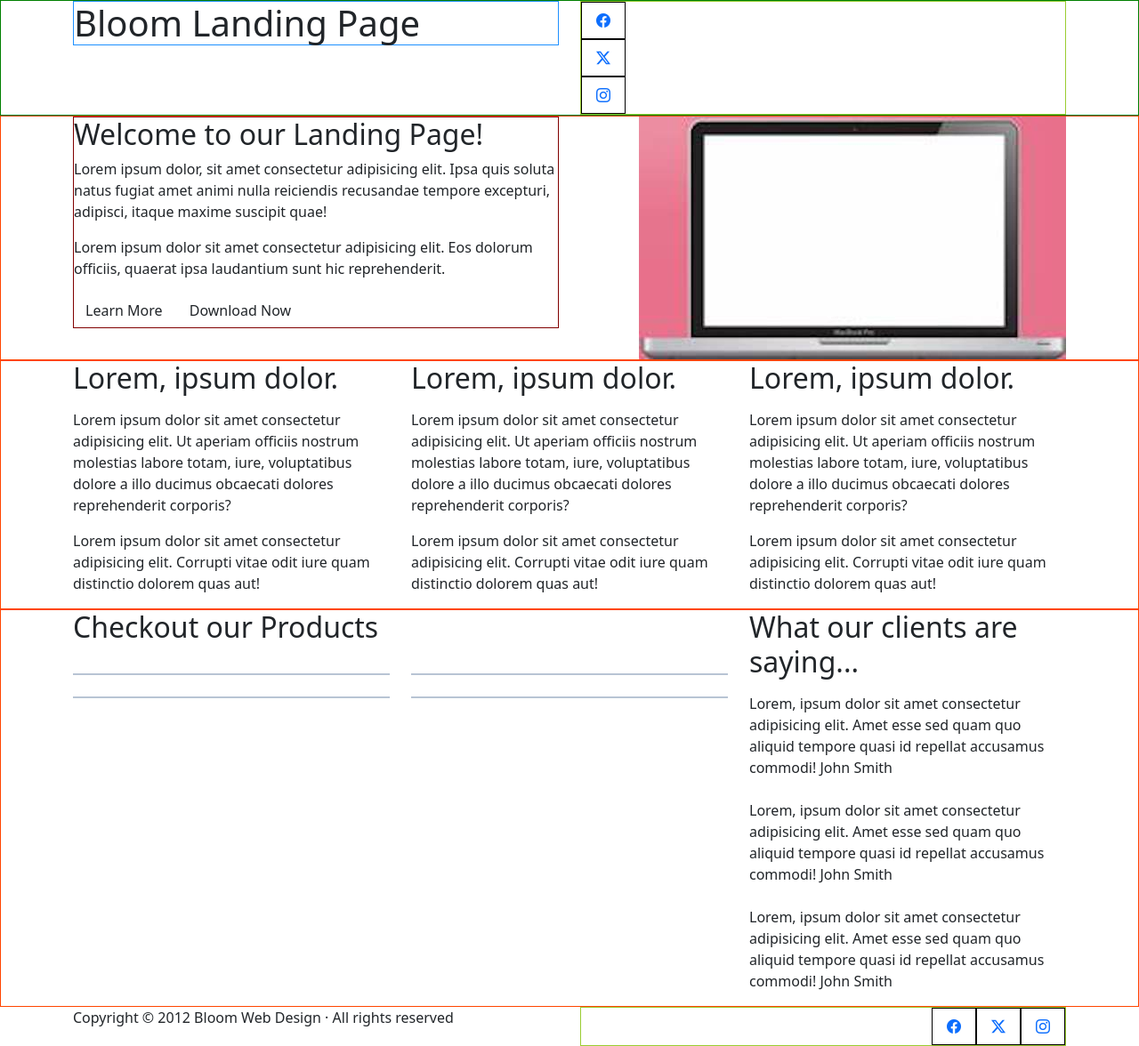
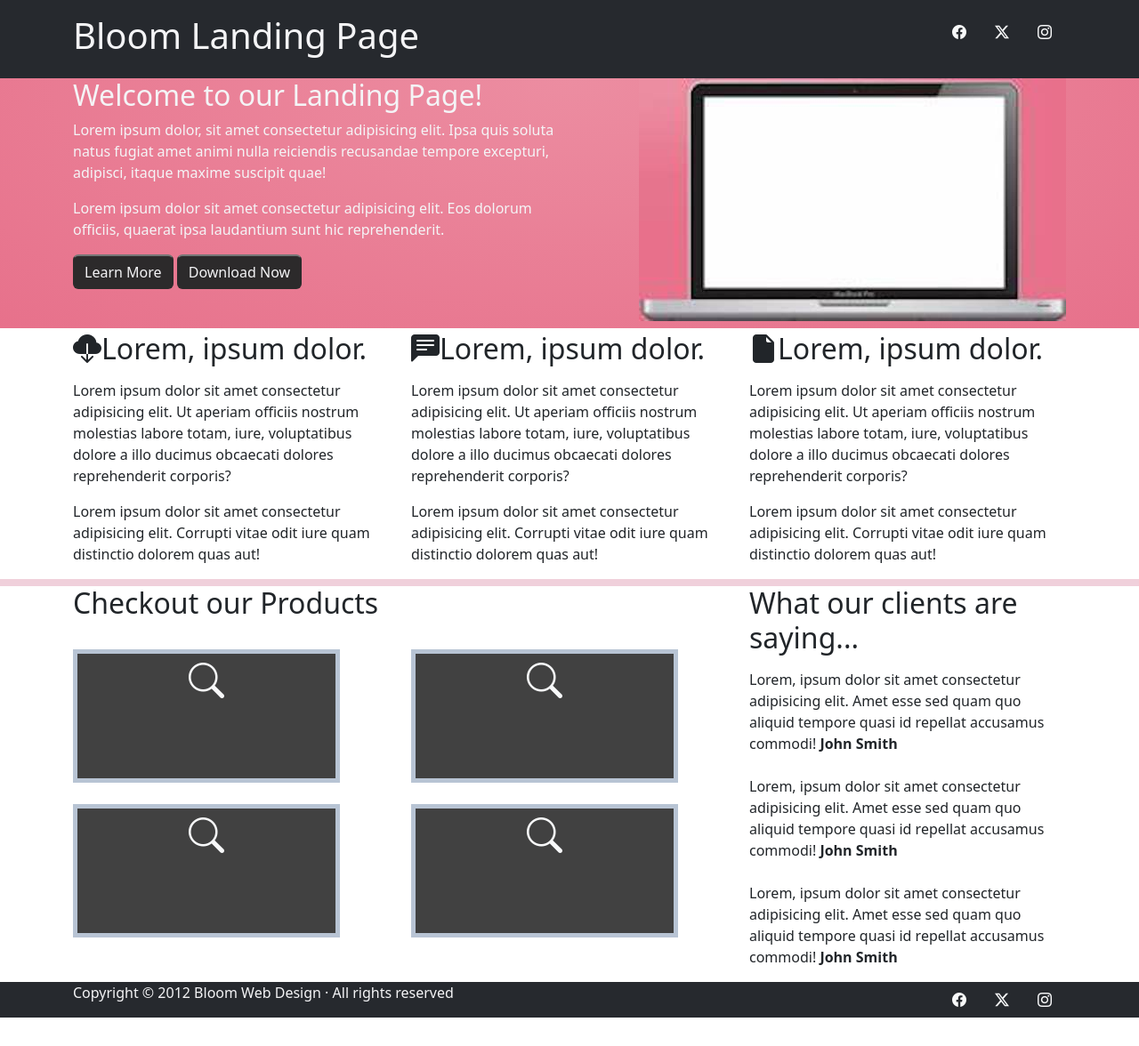
Before and after one commit to wconnorhanson/bloom-bs, a plain HTML site: page index.html in a window 1280 px wide. Shown: the whole page at 89% size. After the commit the page ends 1144 px from the top, so only its background shows below. Drawn offline with nearby package versions, Linux system fonts and the light colour scheme; a web font is replaced by a local one.

Commit message:
Finished landing page

```diff
--- a/css/style.css
+++ b/css/style.css
@@ -25,33 +25,39 @@ body {
 
 /* class */
 
-.nav-link {
-    border: 1px solid black;
+.bold {
+    font-weight: 600;
 }
 
 .product {
-    border: 1px solid var(--iconb);
+    background-color: var(--icon);
+    border: 5px solid var(--iconb);
+    height: 150px;
+    width: 300px;
 }
 
-.section {
-    border: 1px solid orangered;
+.sec1-btn {
+    color: var(--tert);
+    background-color: var(--btn);
+    border-top: 2px solid #777;
 }
-
-.sec1-box {
-    border: 1px solid maroon;
-}
-
-.social-nav {
-    border: 1px solid yellowgreen;
-}
-
 
 /* ids */
 
-#header {
-    border: 1px solid green;
+#header, #footer {
+    background-color: var(--prim);
+    color: var(--tert);
+}
+
+#section1 {
+    color: var(--tert);
+    background-image: var(--grad);
+}
+
+#section2 {
+    border-bottom: 8px solid var(--border);
 }
 
 #topHead {
-    border: 1px solid dodgerblue;
+    font-family: var(--font);
 }
--- a/index.html
+++ b/index.html
@@ -13,30 +13,33 @@
 </head>
 <body>
                                                 <!-- Header -->
-    <header class="header" id="header">
+    <header class="header py-3" id="header">
         <div class="container">
             <div class="row" id="row1">
                 <div class="col-sm-12 col-md-6">
-                    <h1 id="topHead">Bloom Landing Page</h1>
+                    <h1 id="topHead" class="header text-center text-md-start">Bloom Landing Page</h1>
                 </div>
                 <div class="col-md-6">
                     <nav class="social-nav" id="topSocialNav">
-                        <ul class="social-list nav justify-content-end d-none d-md-inline-block" id="topSocialList">
+                        <ul class="social-list nav justify-content-end d-none d-md-inline d-md-flex" id="topSocialList">
                             <li class="social-item list-unstyled nav-item">
                                 <a href="#" class="nav-link">
-                                <i class="bi bi-facebook"></i>
+                                <i class="bi bi-facebook text-light icon"></i>
                                 <span class="visually-hidden">Facebook</span>
-                                </a></li>
+                                </a>
+                            </li>
                             <li class="social-item list-unstyled nav-item">
                                 <a href="#" class="nav-link">
-                                <i class="bi bi-twitter-x"></i>
+                                <i class="bi bi-twitter-x text-light icon"></i>
                                 <span class="visually-hidden">Twitter</span>
-                                </a></li>
+                                </a>
+                            </li>
                             <li class="social-item list-unstyled nav-item">
                                 <a href="#" class="nav-link">
-                                <i class="bi bi-instagram"></i>
+                                <i class="bi bi-instagram text-light icon"></i>
                                 <span class="visually-hidden">Instagram</span>
-                                </a></li>
+                                </a>
+                            </li>
                         </ul>
                     </nav>
                 </div>
@@ -49,19 +52,18 @@
             <div class="container">
                 <div class="row" id="row2">
                     <div class="col-md-6">
-                        <div class="sec1-box" id="sec1Box1">
+                        <div class="sec1-box mb-2" id="sec1Box1">
                             <h2 class="sec1sub-heading">Welcome to our Landing Page!</h2>
                             <p class="box1-text">Lorem ipsum dolor, sit amet consectetur adipisicing elit. Ipsa quis soluta natus fugiat amet animi nulla reiciendis recusandae tempore excepturi, adipisci, itaque maxime suscipit quae!</p>
                             <p class="box1-text">Lorem ipsum dolor sit amet consectetur adipisicing elit. Eos dolorum officiis, quaerat ipsa laudantium sunt hic reprehenderit.</p>
-                            <div class="box1-btn">
+                            <div class="box1-btn text-center text-lg-start">
                                 <button class="sec1-btn btn">Learn More</button>
                                 <button class="sec1-btn btn">Download Now</button>
                             </div>
                         </div>
                     </div>
-                    <div class="col-md-6 d-flex">
+                    <div class="col-md-6 d-flex mb-2">
                         <img src="images/laptop.jpg" alt="image of a laptop" class="img-fluid image d-block mx-auto mx-md-0 ms-md-auto my-auto align-items-center">
-                        </div>
                     </div>
                 </div>
             </div>
@@ -70,22 +72,22 @@
             <div class="container">
                 <div class="row" id="row3">
                     <div class="col-md-4">
-                        <div class="sec2-box" id="sec2Box1">
-                            <h2 class="sec2-subheading mb-3">Lorem, ipsum dolor.</h2>
+                        <div class="sec2-box mt-1" id="sec2Box1">
+                            <h2 class="sec2-subheading mb-3"><i class="bi bi-cloud-download-fill"></i>Lorem, ipsum dolor.</h2>
                             <p class="sec2-text">Lorem ipsum dolor sit amet consectetur adipisicing elit. Ut aperiam officiis nostrum molestias labore totam, iure, voluptatibus dolore a illo ducimus obcaecati dolores reprehenderit corporis?</p>
                             <p class="sec2-text">Lorem ipsum dolor sit amet consectetur adipisicing elit. Corrupti vitae odit iure quam distinctio dolorem quas aut!</p>
                         </div>
                     </div>
                     <div class="col-md-4">
-                        <div class="sec2-box" id="sec2Box2">
-                            <h2 class="sec2-subheading mb-3">Lorem, ipsum dolor.</h2>
+                        <div class="sec2-box mt-1" id="sec2Box2">
+                            <h2 class="sec2-subheading mb-3"><i class="bi bi-chat-left-text-fill"></i>Lorem, ipsum dolor.</h2>
                             <p class="sec2-text">Lorem ipsum dolor sit amet consectetur adipisicing elit. Ut aperiam officiis nostrum molestias labore totam, iure, voluptatibus dolore a illo ducimus obcaecati dolores reprehenderit corporis?</p>
                             <p class="sec2-text">Lorem ipsum dolor sit amet consectetur adipisicing elit. Corrupti vitae odit iure quam distinctio dolorem quas aut!</p>
                         </div>
                     </div>
                     <div class="col-md-4">
-                        <div class="sec2-box" id="sec2Box3">
-                            <h2 class="sec2-subheading mb-3">Lorem, ipsum dolor.</h2>
+                        <div class="sec2-box mt-1" id="sec2Box3">
+                            <h2 class="sec2-subheading mb-3"><i class="bi bi-file-earmark-fill"></i>Lorem, ipsum dolor.</h2>
                             <p class="sec2-text">Lorem ipsum dolor sit amet consectetur adipisicing elit. Ut aperiam officiis nostrum molestias labore totam, iure, voluptatibus dolore a illo ducimus obcaecati dolores reprehenderit corporis?</p>
                             <p class="sec2-text">Lorem ipsum dolor sit amet consectetur adipisicing elit. Corrupti vitae odit iure quam distinctio dolorem quas aut!</p>
                         </div>
@@ -96,28 +98,36 @@
         <section class="section" id="section3">
             <div class="container">
                 <div class="row" id="row4">
-                    <div class="col-md-8">
+                    <div class="col-lg-8">
                         <div class="sec3-box" id="productsBox">
                             <h2 class="sec3-subheading">Checkout our Products</h2>
                             <div class="products">
                                 <div class="row">
                                     <div class="col-sm-6 g-4">
-                                        <div class="product" id="product1"></div>
+                                        <div class="product text-light fs-1 text-center lh-3" id="product1">
+                                            <i class="bi bi-search"></i>
+                                        </div>
                                     </div>
                                     <div class="col-sm-6 g-4">
-                                        <div class="product" id="product2"></div>
+                                        <div class="product text-light fs-1 text-center lh-3" id="product2">
+                                            <i class="bi bi-search"></i>
+                                        </div>
                                     </div>
                                     <div class="col-sm-6 g-4">
-                                        <div class="product" id="product3"></div>
+                                        <div class="product text-light fs-1 text-center lh-3" id="product3">
+                                            <i class="bi bi-search"></i>
+                                        </div>
                                     </div>
                                     <div class="col-sm-6 g-4">
-                                        <div class="product" id="product4"></div>
+                                        <div class="product text-light fs-1 text-center lh-3" id="product4">
+                                            <i class="bi bi-search"></i>
                                         </div>
                                     </div>
                                 </div>
                             </div>
                         </div>
-                    <div class="col-md-4">
+                    </div>
+                    <div class="col-lg-4">
                         <div class="sec3-box" id="reviewsBox">
                             <h2 class="sec3-subheading">What our clients are saying...</h2>
                             <p class="sec3-text pt-2">Lorem, ipsum dolor sit amet consectetur adipisicing elit. Amet esse sed quam quo aliquid tempore quasi id repellat accusamus commodi! <span class="bold">John Smith</span></p>
@@ -132,33 +142,34 @@
                                                 <!-- Footer -->
     <footer class="footer" id="footer">
         <div class="container">
-            <div class="row" id="row5">
-                <div class="col-6">
-                    <div class="footer-content">
-                        <p class="footer-text">Copyright &copy; 2012 Bloom Web Design &middot; All rights reserved</p>
-                    </div>
-                </div>
-                <div class="col-6">
-                    <div class="footer-social">
+            <div class="row flex-row-reverse" id="row5">
+                <div class="col-md-6">
                     <nav class="social-nav" id="botSocialNav">
-                            <ul class="social-list nav justify-content-end" id="botSocialList">
+                        <ul class="social-list nav justify-content-around justify-content-md-end" id="botSocialList">
                             <li class="social-item list-unstyled nav-item">
                                 <a href="#" class="nav-link">
-                                    <i class="bi bi-facebook"></i>
+                                <i class="bi bi-facebook text-light icon"></i>
                                 <span class="visually-hidden">Facebook</span>
-                                    </a></li>
+                                </a>
+                            </li>
                             <li class="social-item list-unstyled nav-item">
                                 <a href="#" class="nav-link">
-                                    <i class="bi bi-twitter-x"></i>
+                                <i class="bi bi-twitter-x text-light icon"></i>
                                 <span class="visually-hidden">Twitter</span>
-                                    </a></li>
+                                </a>
+                            </li>
                             <li class="social-item list-unstyled nav-item">
                                 <a href="#" class="nav-link">
-                                    <i class="bi bi-instagram"></i>
+                                <i class="bi bi-instagram text-light icon"></i>
                                 <span class="visually-hidden">Instagram</span>
-                                    </a></li>
+                                </a>
+                            </li>
                         </ul>
                     </nav>
+                </div>
+                <div class="col-md-6">
+                    <div class="footer-content text-center text-md-start">
+                        <p class="footer-text">Copyright &copy; 2012 Bloom Web Design &middot; All rights reserved</p>
                     </div>
                 </div>
             </div>
```
Lines whose indentation alone changed are shown as unchanged.
